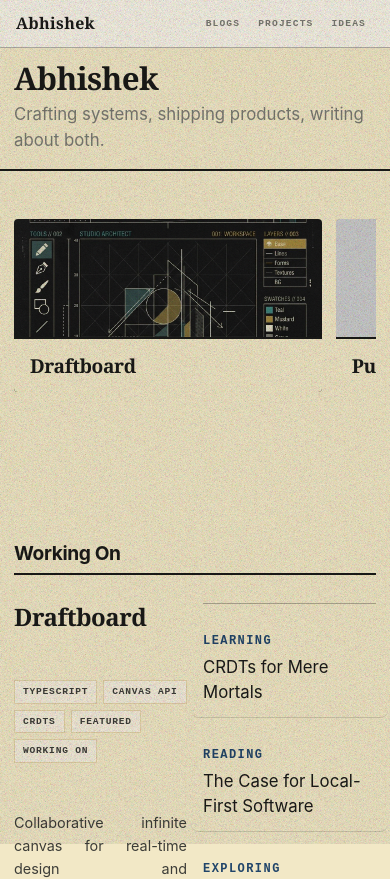
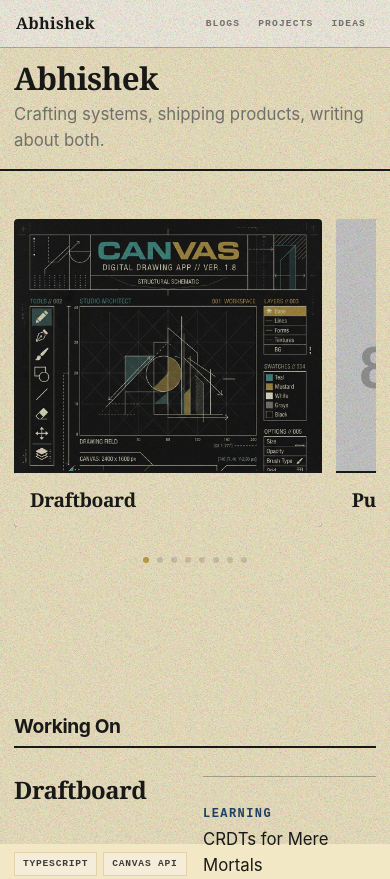
Before and after one commit to thesamotar/PortfolioWebsite, a React (Vite) app: page / in a window 390 px wide. Shown: the top 879 px of the page. Built offline with nearby package versions, Linux system fonts and the light colour scheme; a web font is replaced by a local one.

Commit message:
Add carousel indicator dots to mobile featured grid and reduce section gap

```diff
--- a/src/components/Bento/GridSection.jsx
+++ b/src/components/Bento/GridSection.jsx
@@ -1,4 +1,4 @@
-import { useCallback } from "react";
+import { useRef, useState } from "react";
 
 /**
  * GridSection — Flexible grid wrapper matching editorial aesthetics.
@@ -8,10 +8,30 @@ import { useCallback } from "react";
  * @param {number}   columns   - Number of grid columns (1, 2, or 3)
  * @param {string}   [className] - Extra class on the outer shell
  * @param {React.ReactNode} children - Section content
+ * @param {boolean}  [showCarouselIndicator] - Whether to show carousel dots
  */
-export default function GridSection({ id, header, columns = 1, className, children }) {
+export default function GridSection({ id, header, columns = 1, className, children, showCarouselIndicator }) {
   const layoutClass = `grid-layout grid-layout--${columns}-col`;
   const outerClass = ["grid-section", className].filter(Boolean).join(" ");
+  const scrollRef = useRef(null);
+  const [activeIndex, setActiveIndex] = useState(0);
+
+  const handleScroll = () => {
+    if (!scrollRef.current) return;
+    const scrollLeft = scrollRef.current.scrollLeft;
+    const itemWidth = scrollRef.current.scrollWidth / (children?.length || 1);
+    const newIndex = Math.round(scrollLeft / itemWidth);
+    if (newIndex !== activeIndex) {
+      setActiveIndex(newIndex);
+    }
+  };
+
+  const handleDotClick = (index) => {
+    if (!scrollRef.current) return;
+    const itemWidth = scrollRef.current.scrollWidth / (children?.length || 1);
+    scrollRef.current.scrollTo({ left: index * itemWidth, behavior: 'smooth' });
+    setActiveIndex(index);
+  };
 
   return (
     <section id={id} className={outerClass}>
@@ -20,9 +40,25 @@ export default function GridSection({ id, header, columns = 1, className, childr
           <h2 className="grid-section__title">{header}</h2>
         </div>
       )}
-      <div className={layoutClass}>
+      <div
+        className={layoutClass}
+        ref={scrollRef}
+        onScroll={showCarouselIndicator ? handleScroll : undefined}
+      >
         {children}
       </div>
+      {showCarouselIndicator && children && children.length > 1 && (
+        <div className="carousel-indicators">
+          {children.map((_, i) => (
+            <button
+              key={i}
+              className={`carousel-dot ${i === activeIndex ? 'is-active' : ''}`}
+              onClick={() => handleDotClick(i)}
+              aria-label={`Go to slide ${i + 1}`}
+            />
+          ))}
+        </div>
+      )}
     </section>
   );
 }
--- a/src/pages/HomePage.jsx
+++ b/src/pages/HomePage.jsx
@@ -81,7 +81,7 @@ export default function HomePage() {
 
       <div className="page-content">
         {/* Featured Content Area */}
-        <GridSection id="featured" columns={3} className="home-featured-grid">
+        <GridSection id="featured" columns={3} className="home-featured-grid" showCarouselIndicator={true}>
           {allFeatured.map(item => {
             if (item._type === 'project') return <ProjectsSection key={item.title} items={[item]} onProjectClick={setActiveProject} />;
             if (item._type === 'post') return <BlogSection key={item.title} posts={[item]} onPostClick={setActivePost} />;
--- a/src/styles/global.css
+++ b/src/styles/global.css
@@ -249,6 +249,11 @@ img {
   grid-template-columns: repeat(2, 1fr);
 }
 
+/* Default state: hide carousel indicators on desktop */
+.carousel-indicators {
+  display: none;
+}
+
 .grid-layout--3-col {
   grid-template-columns: repeat(3, 1fr);
 }
@@ -270,7 +275,7 @@ img {
 
   /* Make project cards taller (square) on mobile */
   .project-card {
-    aspect-ratio: 1 / 1;
+    aspect-ratio: 1 / 1 !important;
   }
 
   /* Make the very first item span full width to start the masonry effect */
@@ -296,7 +301,7 @@ img {
     overflow-x: auto;
     scroll-snap-type: x mandatory;
     gap: var(--space-md);
-    padding-bottom: var(--space-md);
+    padding-bottom: var(--space-xs);
     -webkit-overflow-scrolling: touch;
     scrollbar-width: none; /* Firefox */
   }
@@ -319,6 +324,30 @@ img {
   }
   .home-featured-grid .project-card__title {
     font-size: var(--fs-h3) !important;
+  }
+
+  /* Carousel Indicators on Mobile */
+  .carousel-indicators {
+    display: flex;
+    justify-content: center;
+    gap: 8px;
+    margin-top: 8px;
+    margin-bottom: var(--space-sm);
+  }
+  .carousel-dot {
+    width: 6px;
+    height: 6px;
+    border-radius: 50%;
+    background-color: var(--ink);
+    border: none;
+    padding: 0;
+    opacity: 0.15;
+    transition: opacity 0.3s ease, background-color 0.3s ease;
+    cursor: pointer;
+  }
+  .carousel-dot.is-active {
+    opacity: 1;
+    background-color: var(--mustard);
   }
 }
 
```
